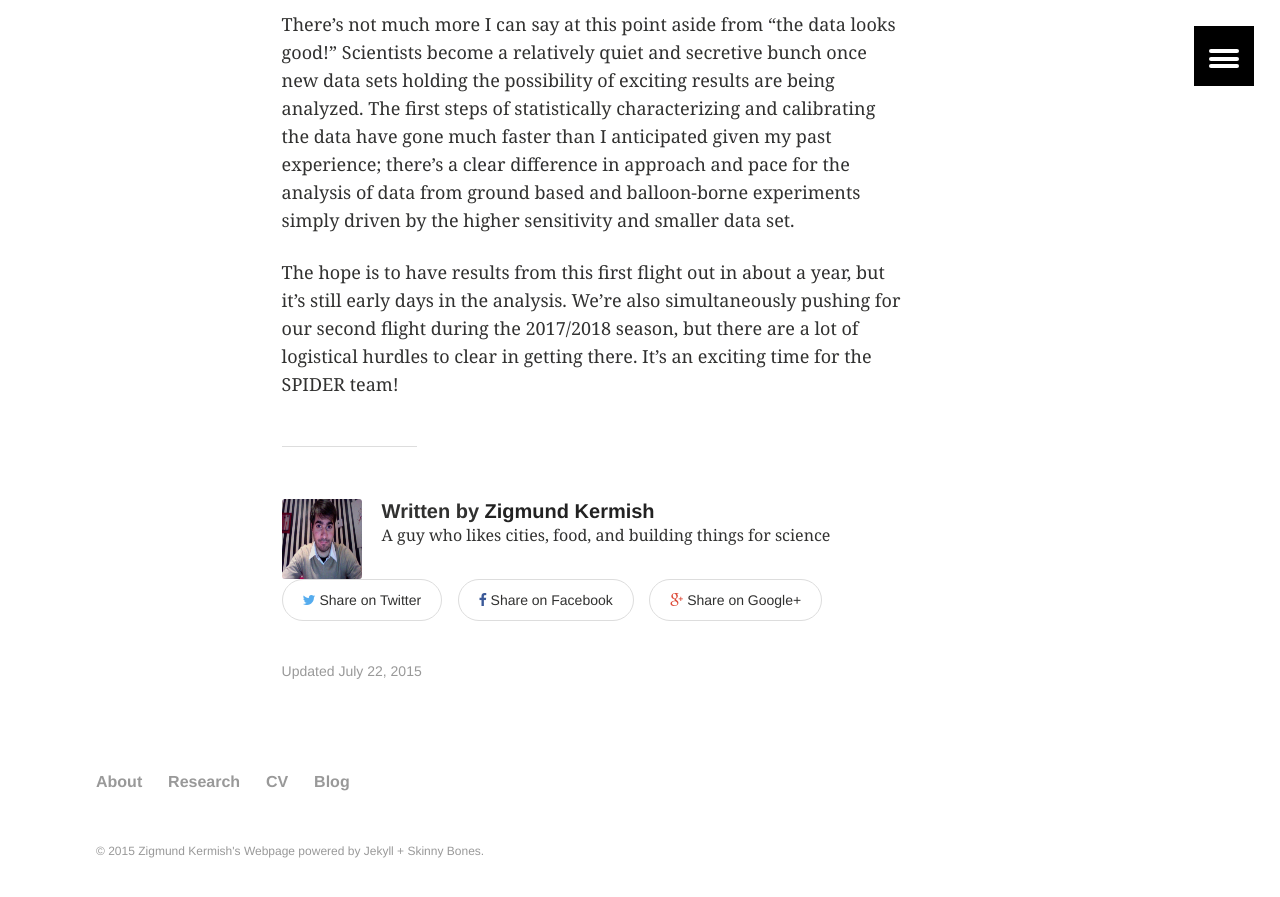
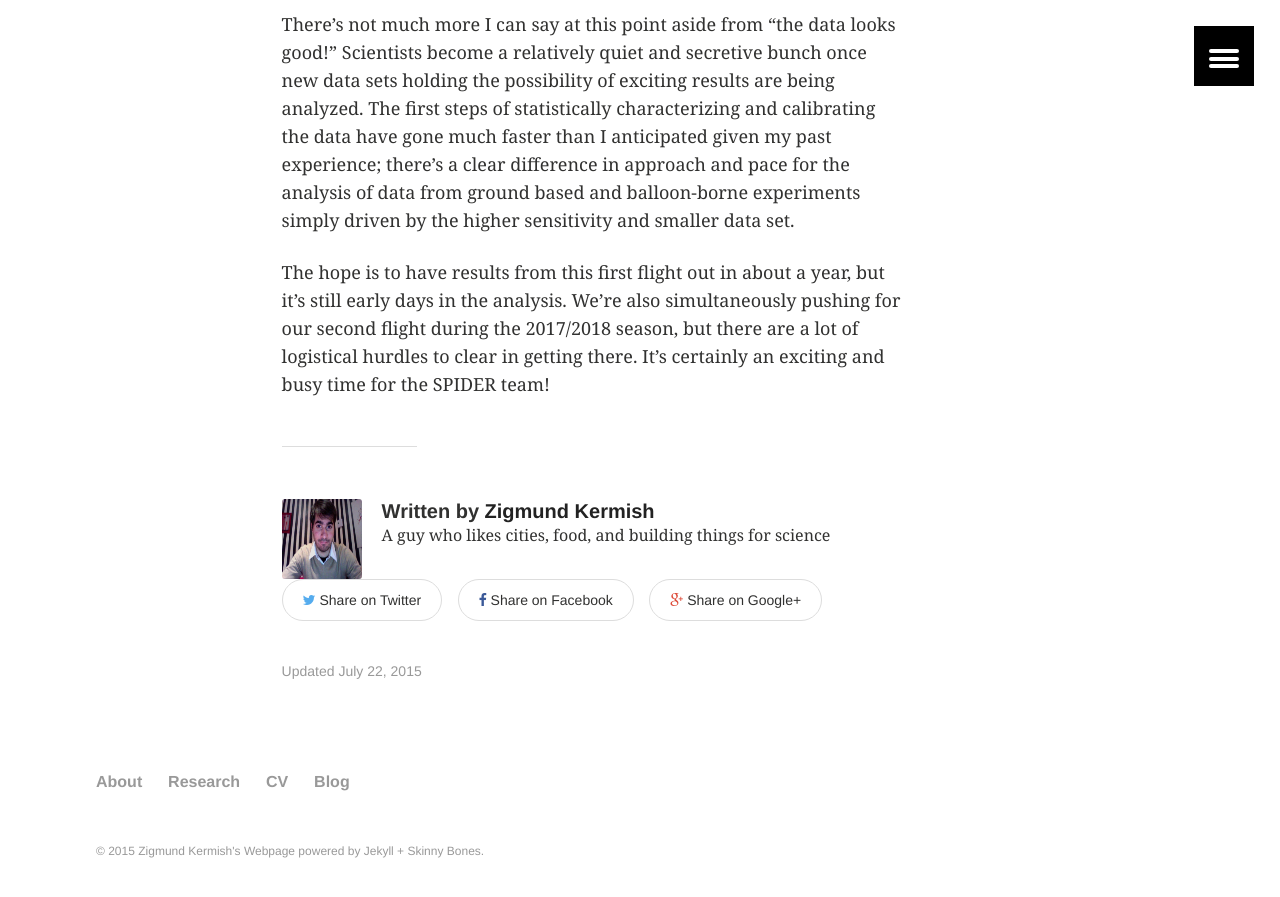
Before and after one commit to zkermish/zkermish.github.io, a Jekyll site: the page built from _posts/articles/2015-07-22-a-long-overdue-update.md, in a window 1280 px wide and 900 px high, scrolled down 3318 px. Shown: the top 897 px of the window. Built offline with Jekyll 4.4.1, drawn with Linux system fonts in a browser that asks for light colours.

Commit message:
Update to post

```diff
--- a/_posts/articles/2015-07-22-a-long-overdue-update.md
+++ b/_posts/articles/2015-07-22-a-long-overdue-update.md
@@ -31,4 +31,4 @@ Reducing the science data is of course an ongoing, more complex operation. The t
 
 There's not much more I can say at this point aside from "the data looks good!" Scientists become a relatively quiet and secretive bunch once new data sets holding the possibility of exciting results are being analyzed. The first steps of statistically characterizing and calibrating the data have gone much faster than I anticipated given my past experience; there's a clear difference in approach and pace for the analysis of data from ground based and balloon-borne experiments simply driven by the higher sensitivity and smaller data set.
 
-The hope is to have results from this first flight out in about a year, but it's still early days in the analysis. We're also simultaneously pushing for our second flight during the 2017/2018 season, but there are a lot of logistical hurdles to clear in getting there. It's an exciting time for the SPIDER team!
+The hope is to have results from this first flight out in about a year, but it's still early days in the analysis. We're also simultaneously pushing for our second flight during the 2017/2018 season, but there are a lot of logistical hurdles to clear in getting there. It's certainly an exciting and busy time for the SPIDER team!
```
